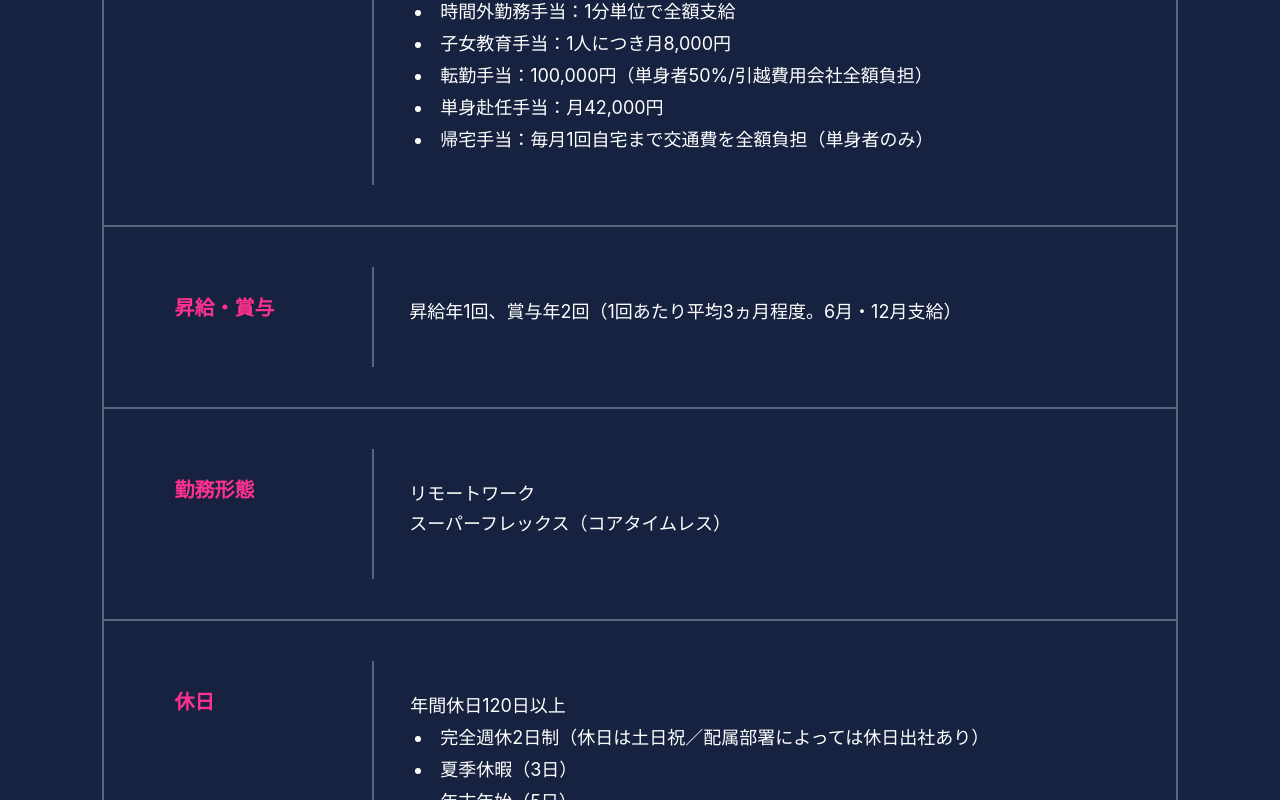
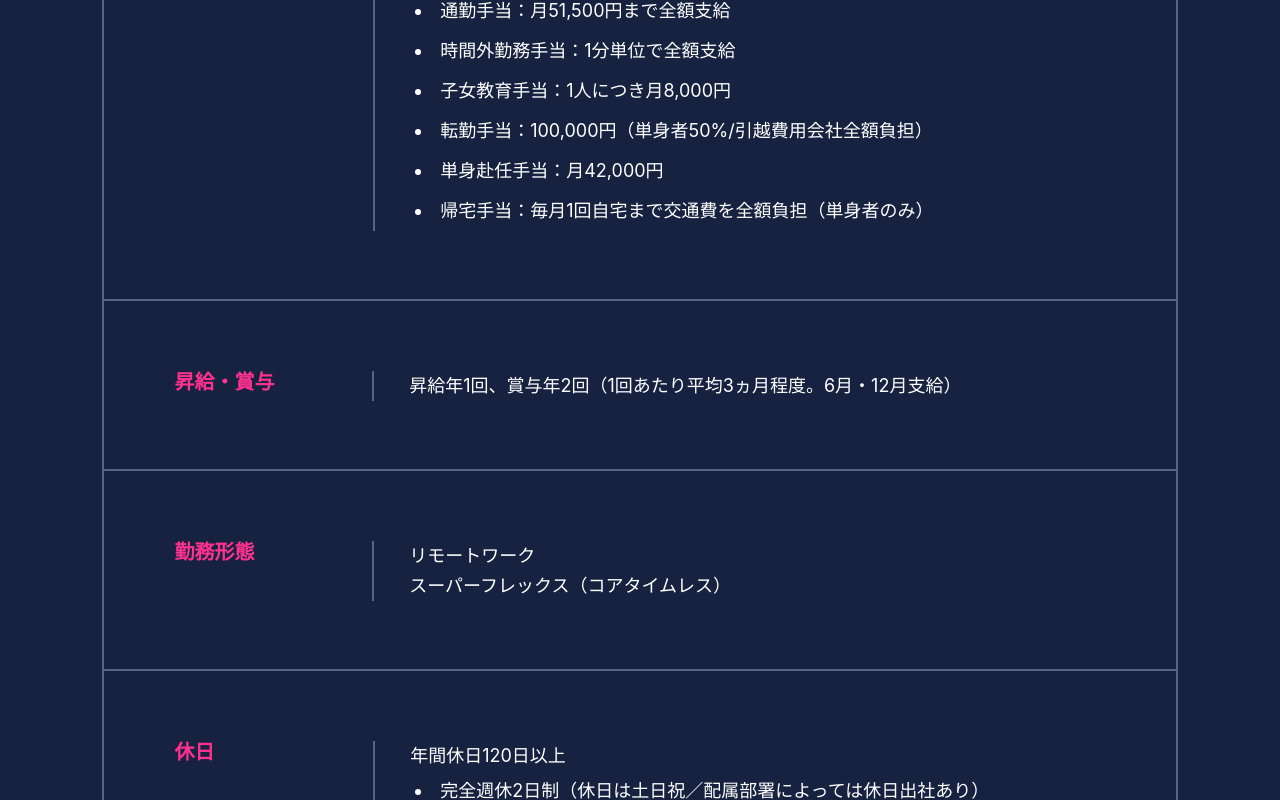
Before and after one commit to saya1104/office-area, a Next.js app: page /RecruitPage in a window 1280 px wide. Shown: the part 900-1700 px from the top of the page. Built offline with nearby package versions, Linux system fonts and the light colour scheme.

Commit message:
✨pcテーブル

```diff
--- a/components/templates/RecruitPage/Table.tsx
+++ b/components/templates/RecruitPage/Table.tsx
@@ -33,46 +33,49 @@ const TableStyle = styled.table`
 	}
   }
   td {
-    border-left:2px solid;
-    border-color: #596480;
     display: flex;
     flex-flow: column;
     justify-content: space-between;
     li {
-      font-weight: 400px;
+      border-spacing: 0;
+      border-left: 2px solid;
+      border-color: #596480;
+      font-weight: 400;
       font-size: 18px;
-      line-height: 30px;
+      line-height: 40px;
       padding-left: 40px;
-
+      margin-bottom:-2px;
     }
     p{
+      border-left: 2px solid;
+      border-color: #596480;
       padding-left:35px;
       font-weight: 400px;
       font-size: 18px;
       line-height: 30px;
       margin:0;
+      margin-bottom:-2px;
     }
     &.td-top {
-      margin-top: 40px;
-	    padding-top:30px;
+	    padding-top:70px;
     }
     &.td-bottom {
-      margin-bottom: 40px;
-	    padding-bottom:30px;
+	    padding-bottom:70px;
+      border-bottom: 2px solid;
+      border-color: #596480;
+    }
+    &.td-last {
+	    padding-bottom:70px;
     }
     &.only-td{
-      margin:40px 0 40px 0;
-      padding:30px 0 40px;
+      padding:70px 0 70px;
+      border-bottom: 2px solid;
+      border-color: #596480;
     }
   }
   ${sp`
 	width:94vw;
 	`} ;
-`;
-
-const BorderBottom = styled.div`
-  border-bottom: 2px solid;
-  border-color: #596480;
 `;
 
 const Table = () => {
@@ -109,27 +112,25 @@ const Table = () => {
             <td>
               <li>単身赴任手当：月42,000円</li>
             </td>
-            <BorderBottom>
+
             <td className="td-bottom">
               <li>帰宅手当：毎月1回自宅まで交通費を全額負担（単身者のみ）</li>
             </td>
-            </BorderBottom>
           </tr>
           <tr>
             <th>
               <p>昇給・賞与</p>
             </th>
-            <BorderBottom>
+
             <td className="only-td">
               <p>昇給年1回、賞与年2回（1回あたり平均3ヵ月程度。6月・12月支給）</p>
             </td>
-            </BorderBottom>
           </tr>
           <tr>
             <th>
               <p>勤務形態</p>
             </th>
-            <BorderBottom>
+
             <td className="only-td">
               <p>
                 リモートワーク
@@ -137,7 +138,6 @@ const Table = () => {
                 スーパーフレックス（コアタイムレス）
               </p>
             </td>
-            </BorderBottom>
           </tr>
           <tr>
             <th>
@@ -161,11 +161,10 @@ const Table = () => {
             <td>
               <li>積立有給休暇（最大60日）</li>
             </td>
-            <BorderBottom>
+
             <td className="td-bottom">
               <li>育児休暇、看護休暇、介護休暇、結婚休暇、産前産後休暇、慶弔休暇、災害休暇 等</li>
             </td>
-            </BorderBottom>
           </tr>
           <tr>
             <th className="border-none">
@@ -205,7 +204,7 @@ const Table = () => {
             <td>
               <li>各種社会保険完備</li>
             </td>
-            <td className="td-bottom">
+            <td className="td-last">
               <li>書籍購入補助</li>
             </td>
           </tr>
```
Lines whose indentation alone changed are shown as unchanged.
